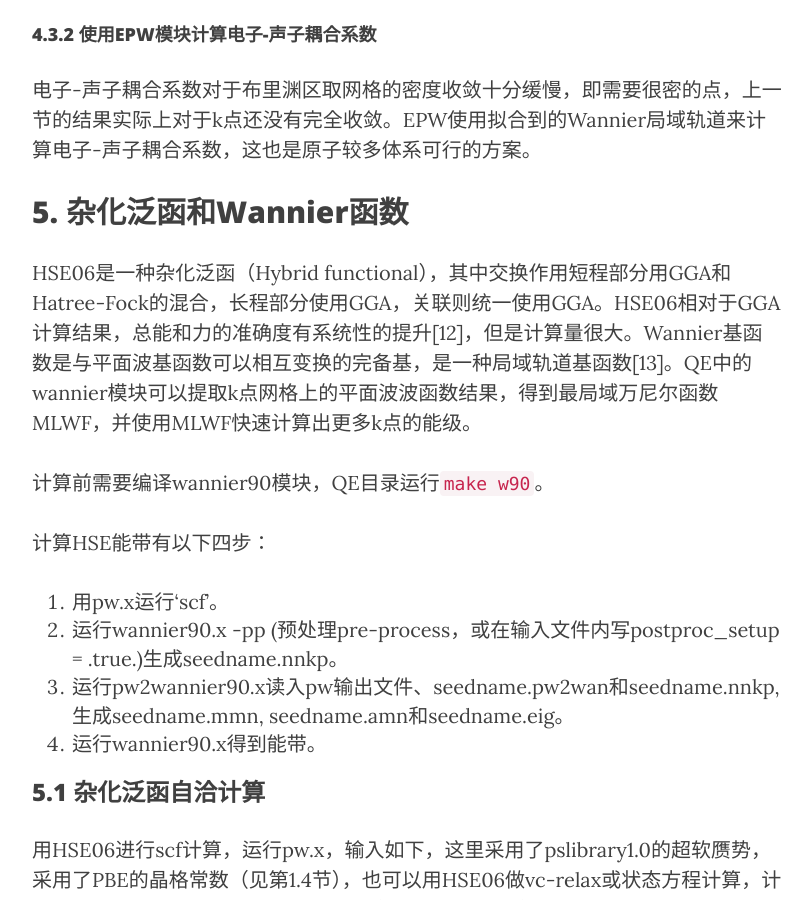
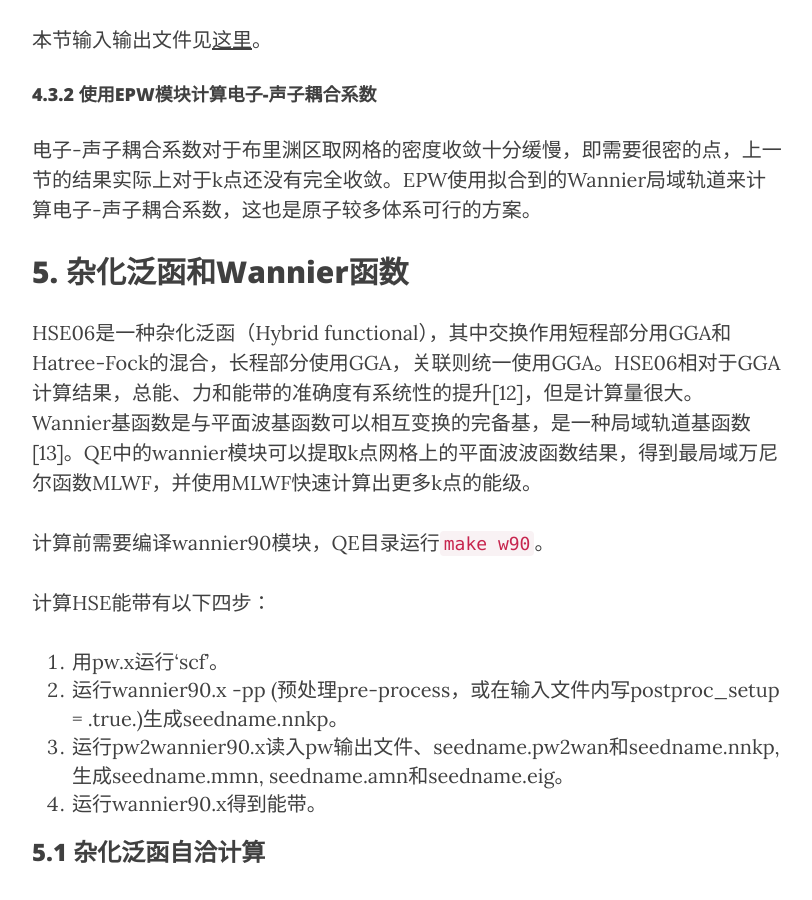
Before and after one commit to yyyu200/DFTbook, a Jekyll site: the page built from _posts/2019-04-01-HandsOn.md, in a window 1280 px wide and 900 px high, scrolled down 45547 px. Shown: the whole window, without its empty margins (233-1045 px from the left). Built offline with Jekyll 4.4.1, drawn with Linux system fonts in a browser that asks for light colours; nearby versions of some CDN libraries; formulas are drawn with MathJax 3; comment, search, counter and statistics services are not loaded; some of the changed text lies outside the part shown.

Commit message:
modify at 20201130-09:55:56-di

````diff
--- a/_posts/2019-04-01-HandsOn.md
+++ b/_posts/2019-04-01-HandsOn.md
@@ -1508,7 +1511,7 @@
 
 ## 5. 杂化泛函和Wannier函数
 
-HSE06是一种杂化泛函（Hybrid functional），其中交换作用短程部分用GGA和Hatree-Fock的混合，长程部分使用GGA，关联则统一使用GGA。HSE06相对于GGA计算结果，总能和力的准确度有系统性的提升[12]，但是计算量很大。Wannier基函数是与平面波基函数可以相互变换的完备基，是一种局域轨道基函数[13]。QE中的wannier模块可以提取k点网格上的平面波波函数结果，得到最局域万尼尔函数MLWF，并使用MLWF快速计算出更多k点的能级。
+HSE06是一种杂化泛函（Hybrid functional），其中交换作用短程部分用GGA和Hatree-Fock的混合，长程部分使用GGA，关联则统一使用GGA。HSE06相对于GGA计算结果，总能、力和能带的准确度有系统性的提升[12]，但是计算量很大。Wannier基函数是与平面波基函数可以相互变换的完备基，是一种局域轨道基函数[13]。QE中的wannier模块可以提取k点网格上的平面波波函数结果，得到最局域万尼尔函数MLWF，并使用MLWF快速计算出更多k点的能级。
 
 计算前需要编译wannier90模块，QE目录运行```make w90```。
 
````
Also changed, not shown: other parts of _posts/2019-04-01-HandsOn.md (+4 -1 lines).
